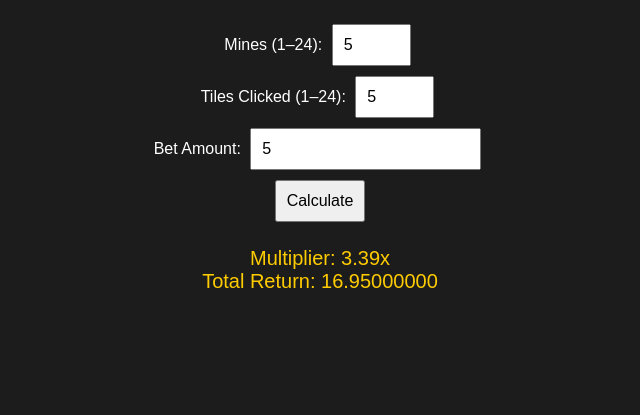
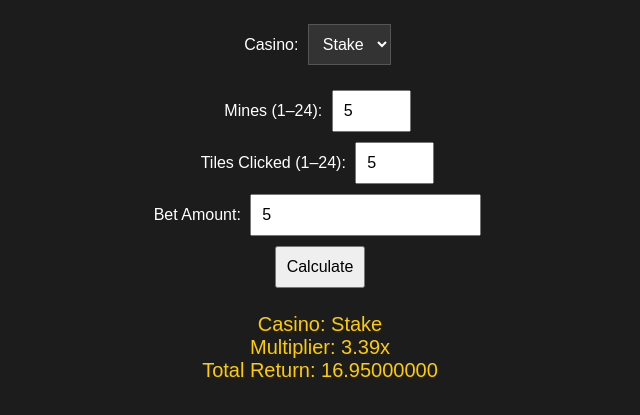
Before and after one commit to NetBiosOTG/mines, a plain HTML site: page index.html in a window 1280 px wide. Both pictures are taken after typing "5", "5", "5" into the empty fields and a click on the button "Calculate". Shown: the part 89-504 px from the top of the page, without its empty margins (320-960 px from the left). Drawn offline with Linux system fonts and the light colour scheme.

Commit message:
Update index.html

```diff
--- a/index.html
+++ b/index.html
@@ -11,10 +11,15 @@
       text-align: center;
       padding: 20px;
     }
-    input, button {
+    input, button, select {
       padding: 10px;
       margin: 5px;
       font-size: 16px;
+    }
+    select {
+      background: #333;
+      color: #fff;
+      border: 1px solid #555;
     }
     #result {
       margin-top: 20px;
@@ -22,10 +27,21 @@
       color: #ffcc00;
       white-space: pre-line;
     }
+    .casino-selector {
+      margin-bottom: 15px;
+    }
   </style>
 </head>
 <body>
   <h1>Mines Multiplier Calculator</h1>
+
+  <div class="casino-selector">
+    <label for="casino">Casino:</label>
+    <select id="casino">
+      <option value="stake">Stake</option>
+      <option value="jacks">Jacks</option>
+    </select>
+  </div>
 
   <label for="mines">Mines (1–24):</label>
   <input type="number" id="mines" min="1" max="24"><br>
@@ -41,7 +57,7 @@
   <div id="result"></div>
 
   <script>
-    const chart = [
+    const stakeChart = [
       [1.01, 1.08, 1.12, 1.18, 1.24, 1.3, 1.37, 1.46, 1.55, 1.65, 1.77, 1.9, 2.06, 2.25, 2.47, 2.75, 3.09, 3.54, 4.12, 4.95, 6.19, 8.25, 12.3, 24.7],
       [1.08, 1.17, 1.12, 1.24, 1.56, 1.74, 1.94, 2.18, 2.47, 2.83, 3.26, 3.81, 4.5, 5.4, 6.6, 8.25, 10.61, 14.14, 19.8, 29.7, 49.5, 99, 2.97, null],
       [1.12, 1.29, 1.29, 1.56, 2.01, 2.35, 2.79, 3.35, 4.07, 5.0, 6.26, 7.96, 10.35, 13.8, 18.7, 27.11, 40.66, 65.06, 113.85, 227.7, 569.25, 2277, null, null],
@@ -68,7 +84,34 @@
       [24.75, null, null, null, null, null, null, null, null, null, null, null, null, null, null, null, null, null, null, null, null, null, null, null]
     ];
 
+    const jacksChart = [
+      [1.02, 1.06, 1.11, 1.17, 1.23, 1.3, 1.38, 1.47, 1.56, 1.67, 1.8, 1.96, 2.13, 2.35, 2.61, 2.94, 3.36, 3.92, 4.7, 5.88, 7.84, 11.76, 23.52],
+      [1.06, 1.17, 1.28, 1.42, 1.58, 1.76, 1.98, 2.25, 2.57, 2.97, 3.46, 4.09, 4.91, 6.01, 7.51, 9.66, 12.87, 18.03, 27.04, 45.08, 90.16, 270.48, null],
+      [1.11, 1.28, 1.49, 1.73, 2.04, 2.43, 2.91, 3.54, 4.35, 5.44, 6.93, 9.01, 12.02, 16.52, 23.61, 35.41, 56.67, 99.17, 198.35, 495.88, 1983.52, null, null],
+      [1.17, 1.42, 1.73, 2.14, 2.68, 3.4, 4.37, 5.72, 7.62, 10.4, 14.56, 21.03, 31.55, 49.58, 82.64, 148.76, 297.52, 694.23, 2082.69, 10413.48, null, null, null],
+      [1.23, 1.58, 2.04, 2.68, 3.58, 4.86, 6.73, 9.53, 13.87, 20.8, 32.36, 52.59, 90.16, 165.29, 330.58, 743.82, 1983.52, 6942.32, 41653.92, null, null, null, null],
+      [1.3, 1.76, 2.43, 3.4, 4.86, 7.1, 10.65, 16.47, 26.35, 43.92, 76.86, 142.75, 285.5, 628.11, 1570.28, 4710.86, 18843.44, 131904.08, null, null, null, null, null],
+      [1.38, 1.98, 2.91, 4.37, 6.73, 10.65, 17.44, 29.64, 52.7, 98.82, 197.65, 428.26, 1027.82, 2826.51, 9421.72, 42397.74, 339181.92, null, null, null, null, null, null],
+      [1.47, 2.25, 3.54, 5.72, 9.53, 16.47, 29.64, 56, 112, 240.01, 560.03, 1456.08, 4368.25, 16016.92, 80084.62, 720761.58, null, null, null, null, null, null, null],
+      [1.56, 2.57, 4.35, 7.62, 13.87, 26.35, 52.7, 112, 256.01, 640.03, 1792.1, 5824.38, 23297.34, 128135.39, 1281353.92, null, null, null, null, null, null, null, null],
+      [1.67, 2.97, 5.44, 10.4, 20.8, 43.92, 98.82, 240.01, 640.03, 1920.11, 6720.38, 29121.68, 174730.08, 1922030.88, null, null, null, null, null, null, null, null, null],
+      [1.8, 3.46, 6.93, 14.56, 32.36, 76.86, 197.65, 560.03, 1792.1, 6720.38, 31361.8, 203851.76, 2446221.12, null, null, null, null, null, null, null, null, null, null],
+      [1.96, 4.09, 9.01, 21.03, 52.59, 142.75, 428.26, 1456.08, 5824.33, 29121.68, 203851.76, 2650072.88, null, null, null, null, null, null, null, null, null, null, null],
+      [2.13, 4.91, 12.02, 31.55, 90.16, 285.5, 1027.82, 4368.25, 23297.34, 174730.08, 2446221.12, null, null, null, null, null, null, null, null, null, null, null, null],
+      [2.35, 6.01, 16.52, 49.58, 165.29, 628.11, 2826.51, 16016.92, 128135.39, 1922030.88, null, null, null, null, null, null, null, null, null, null, null, null, null, null],
+      [2.61, 7.51, 23.61, 82.64, 330.58, 1570.28, 9421.72, 80084.62, 1281353.92, null, null, null, null, null, null, null, null, null, null, null, null, null, null, null],
+      [2.94, 9.66, 35.41, 148.76, 743.82, 4710.86, 42397.74, 720761.58, null, null, null, null, null, null, null, null, null, null, null, null, null, null, null, null],
+      [3.36, 12.87, 56.67, 297.52, 1983.52, 18843.44, 339181.92, null, null, null, null, null, null, null, null, null, null, null, null, null, null, null, null, null],
+      [3.92, 18.03, 99.17, 694.23, 6942.32, 131904.08, null, null, null, null, null, null, null, null, null, null, null, null, null, null, null, null, null, null],
+      [4.7, 27.04, 198.35, 2082.69, 41653.92, null, null, null, null, null, null, null, null, null, null, null, null, null, null, null, null, null, null, null],
+      [5.88, 45.08, 495.88, 10413.48, null, null, null, null, null, null, null, null, null, null, null, null, null, null, null, null, null, null, null, null],
+      [7.84, 90.16, 1983.52, null, null, null, null, null, null, null, null, null, null, null, null, null, null, null, null, null, null, null, null, null],
+      [11.76, 270.48, null, null, null, null, null, null, null, null, null, null, null, null, null, null, null, null, null, null, null, null, null, null],
+      [23.52, null, null, null, null, null, null, null, null, null, null, null, null, null, null, null, null, null, null, null, null, null, null, null]
+    ];
+
     function calculate() {
+      const casino = document.getElementById("casino").value;
       const mines = parseInt(document.getElementById("mines").value);
       const tiles = parseInt(document.getElementById("tiles").value);
       const bet = parseFloat(document.getElementById("bet").value);
@@ -83,11 +126,21 @@
         return;
       }
 
-      const multiplier = chart[mines - 1][tiles - 1];
+      // Select the appropriate chart based on casino
+      const chart = casino === "stake" ? stakeChart : jacksChart;
+
+      // Handle different chart sizes (Jacks chart has 23 columns vs Stake's 24)
+      let multiplier;
+      if (casino === "jacks" && tiles === 24) {
+        multiplier = null; // Jacks chart doesn't have column 24
+      } else {
+        const colIndex = casino === "jacks" && tiles > 23 ? 22 : tiles - 1;
+        multiplier = chart[mines - 1] && chart[mines - 1][colIndex];
+      }
 
       if (multiplier) {
         const payout = (bet * multiplier).toFixed(8);
-        result.innerText = `Multiplier: ${multiplier}x\nTotal Return: ${payout}`;
+        result.innerText = `Casino: ${casino.charAt(0).toUpperCase() + casino.slice(1)}\nMultiplier: ${multiplier}x\nTotal Return: ${payout}`;
       } else {
         result.innerText = "Multiplier not available for this combination.";
       }
```
